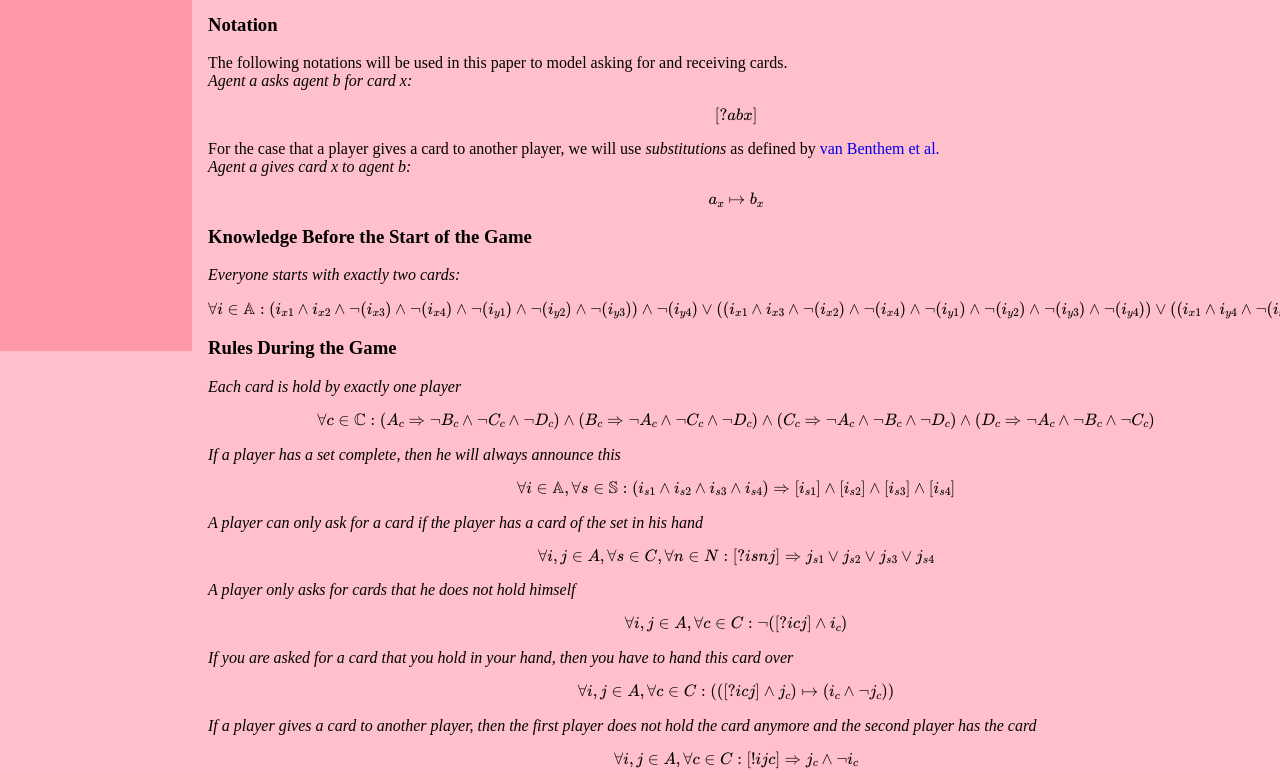
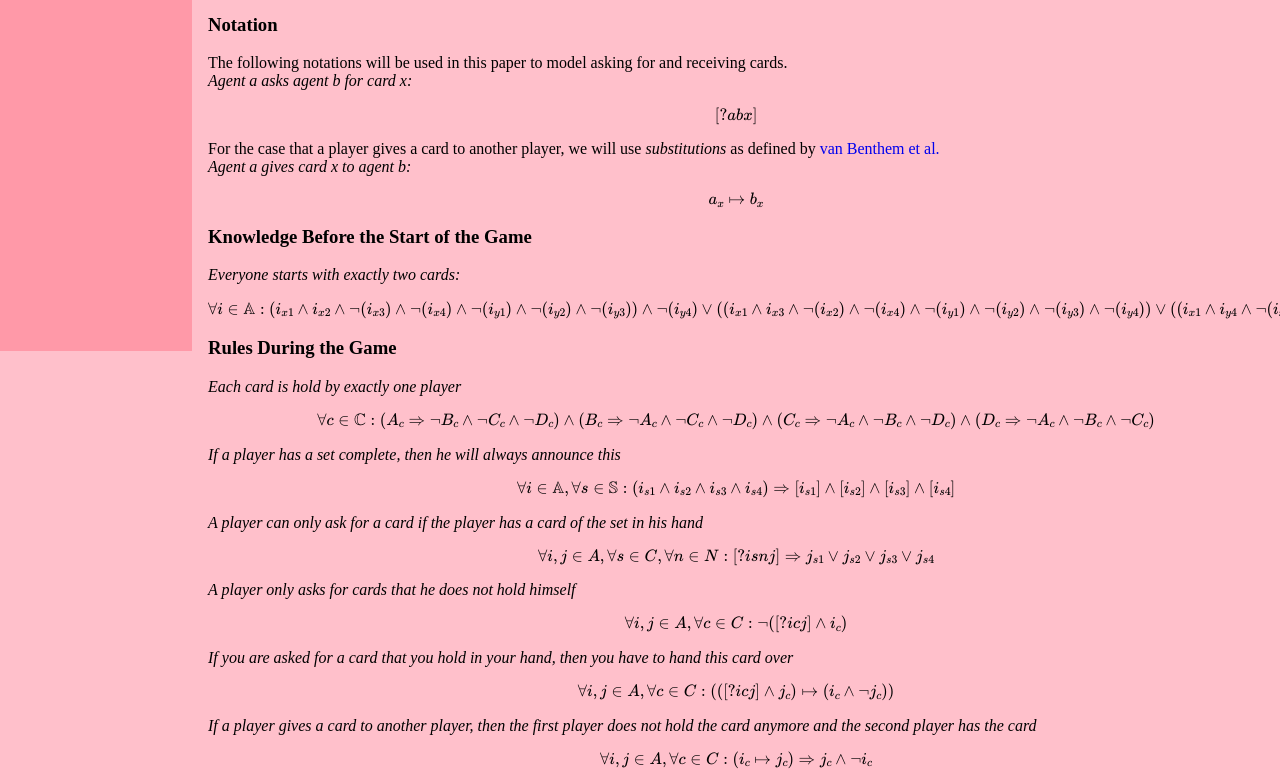
Before and after one commit to AdnaB/AdnaB, a plain HTML site: page quart.html in a window 1280 px wide. Shown: the part 449-1222 px from the top of the page. Drawn offline with nearby package versions, Linux system fonts and the light colour scheme; some packages are replaced by stand-ins of ours.

Commit message:
give card

```diff
--- a/quart.html
+++ b/quart.html
@@ -107,7 +107,7 @@ $$
 
 <i>If a player gives a card to another player, then the first player does not hold the card anymore and the second player has the card</i>
 $$
-    \forall i,j \in A, \forall c \in C: [!ijc] \Rightarrow j_{c} \land \neg{i_{c}}
+    \forall i,j \in A, \forall c \in C: (i_c \mapsto j_c) \Rightarrow j_{c} \land \neg{i_{c}}
 $$
 
 </body>
```
Also changed, not shown: trip.html (+1 -1 lines).
